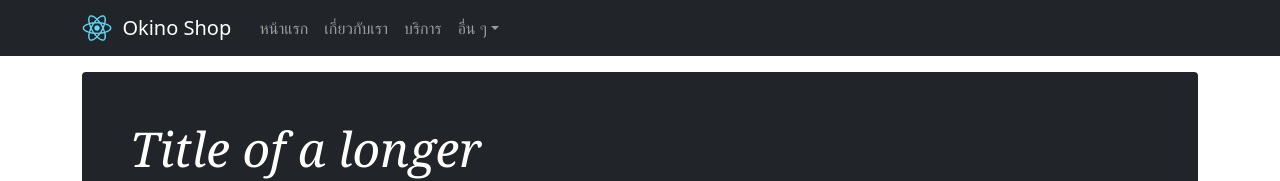
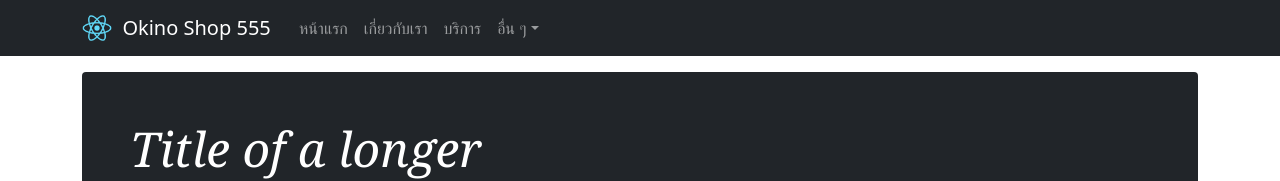
Before and after one commit to rambo-coding/okino_shop_web, a React (Create React App) app: page / in a window 1280 px wide. Shown: the top 181 px of the page. Built offline with nearby package versions, Linux system fonts and the light colour scheme.

Commit message:
change name navbar

```diff
--- a/src/components/NavBar.js
+++ b/src/components/NavBar.js
@@ -15,7 +15,7 @@ const NavBar = () => {
               className="d-inline-block align-top"
               alt=""
             />
-            &nbsp; Okino Shop
+            &nbsp; Okino Shop 555
           </Navbar.Brand>
           <Navbar.Toggle aria-controls="responsive-navbar-nav" />
           <Navbar.Collapse id="responsive-navbar-nav">
```
